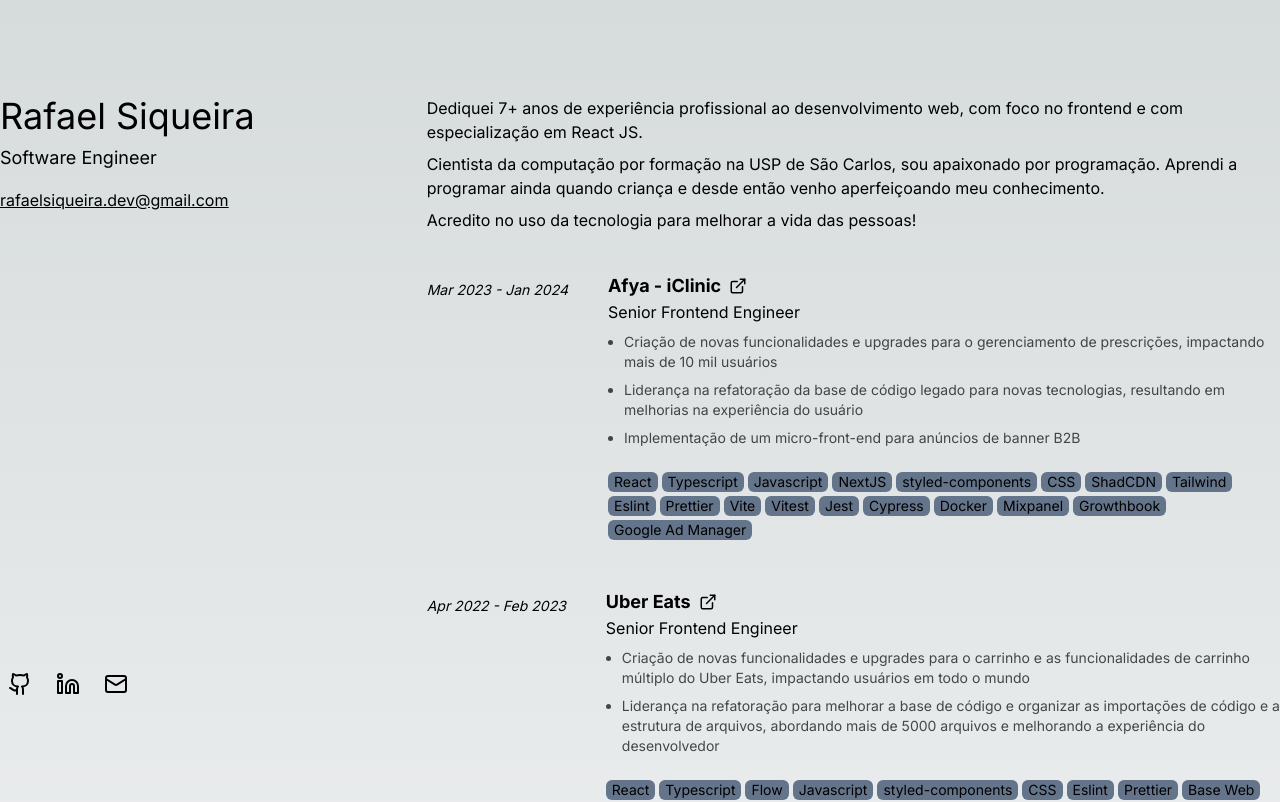
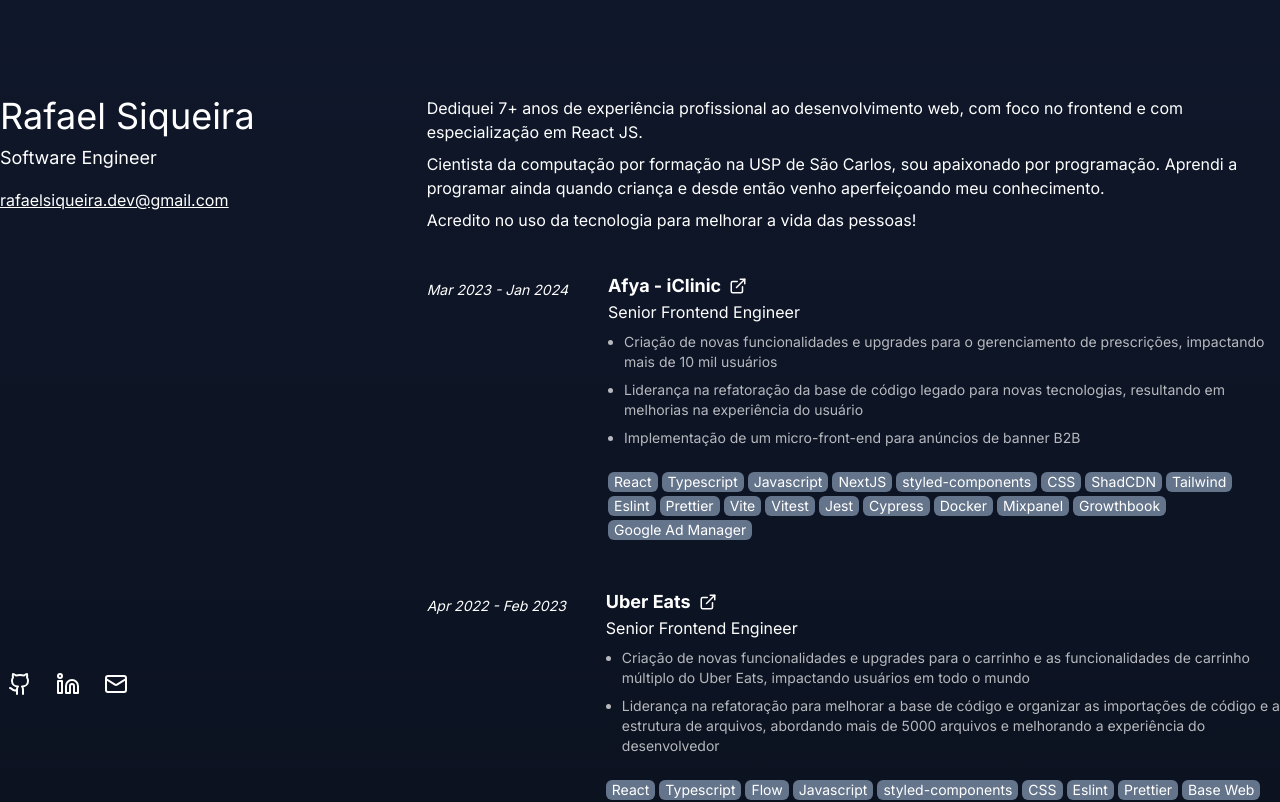
Before and after one commit to refeals/portfolio_deploy, a Next.js app: page / in a window 1280 px wide. Shown: the top 802 px of the page. Built offline with nearby package versions, Linux system fonts and the light colour scheme.

Commit message:
tailwind: set dark mode as default

```diff
--- a/app/globals.css
+++ b/app/globals.css
@@ -2,7 +2,7 @@
 @tailwind components;
 @tailwind utilities;
 
-:root {
+/* :root {
   --foreground-rgb: 0, 0, 0;
   --background-start-rgb: 214, 219, 220;
   --background-end-rgb: 255, 255, 255;
@@ -14,6 +14,12 @@
     --background-start-rgb: 15, 23, 42;
     --background-end-rgb: 7, 12, 20;
   }
+} */
+
+:root {
+  --foreground-rgb: 255, 255, 255;
+  --background-start-rgb: 15, 23, 42;
+  --background-end-rgb: 7, 12, 20;
 }
 
 body {
```
